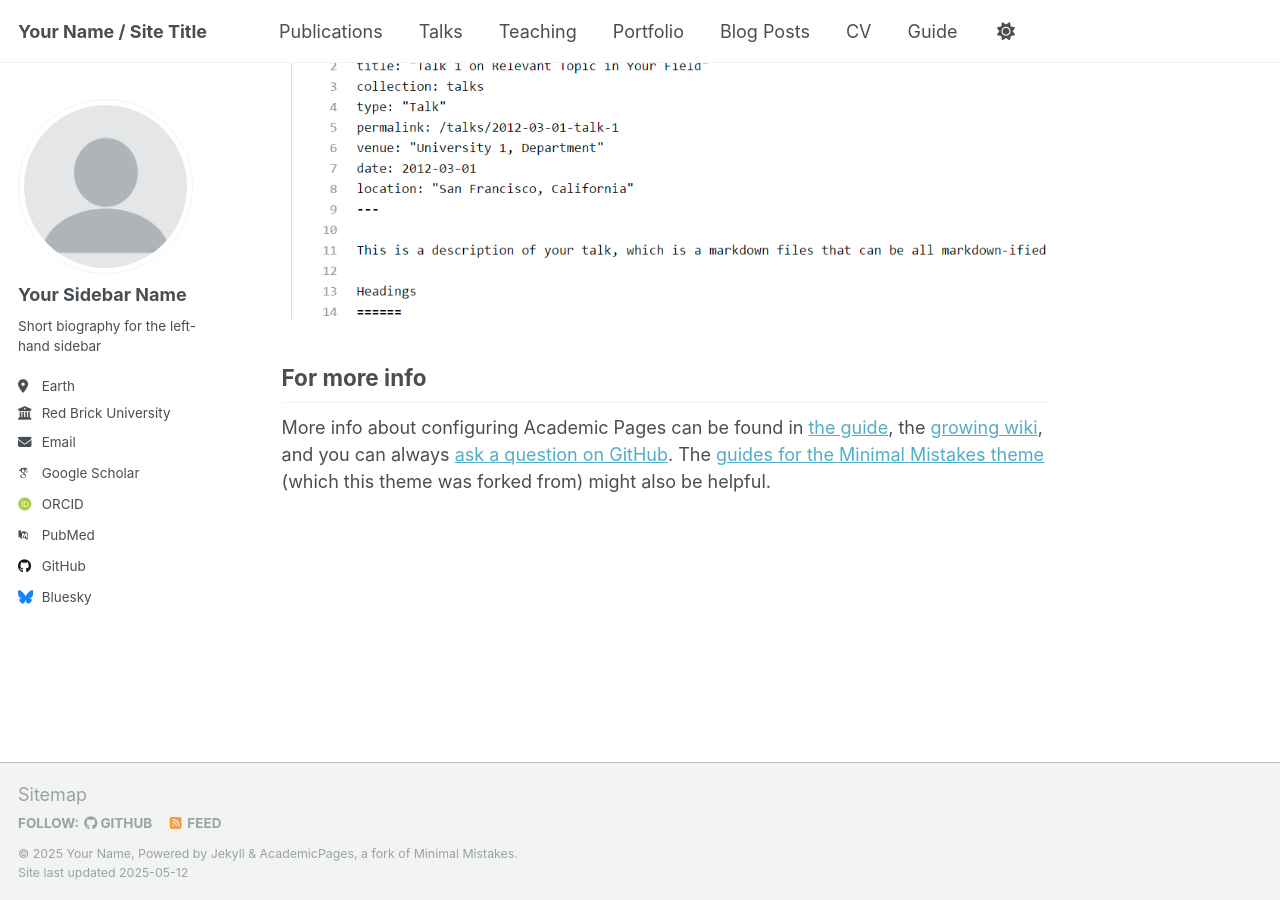
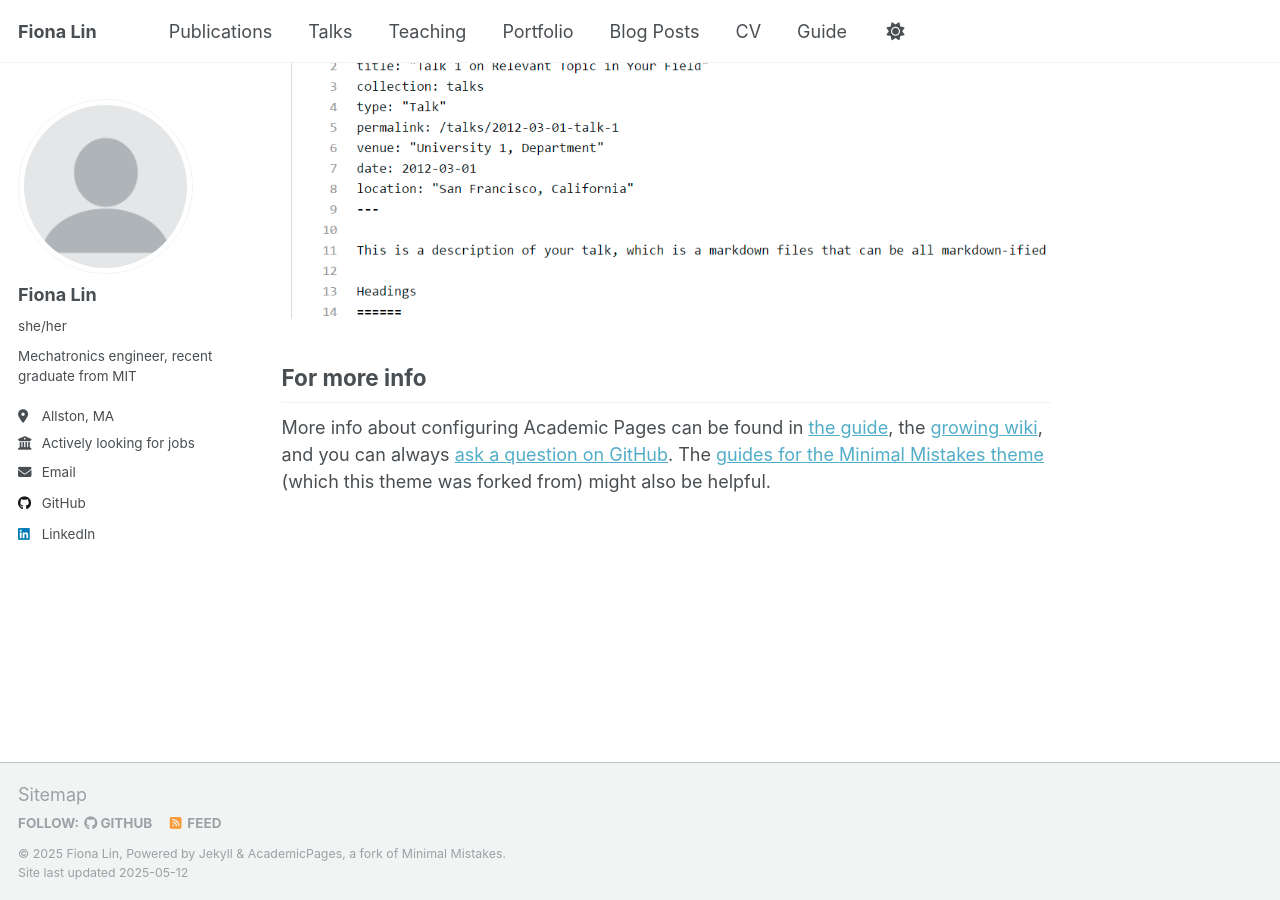
Before and after one commit to FionaLin13/backup.github.ioo, a Jekyll site: the page built from _pages/about.md, in a window 1280 px wide and 900 px high, scrolled down 2636 px. Built offline with Jekyll 4.4.1, drawn with Linux system fonts in a browser that asks for light colours; some web fonts are replaced.

Commit message:
Update _config.yml

```diff
--- a/_config.yml
+++ b/_config.yml
@@ -9,13 +9,13 @@
 # Basic Site Settings
 locale                   : "en-US"
 site_theme               : "default"
-title                    : "Your Name / Site Title"
+title                    : "Fiona Lin"
 title_separator          : "-"
-name                     : &name "Your Name"
-description              : &description "personal description"
-url                      : https://academicpages.github.io # the base hostname & protocol for your site e.g. "https://[your GitHub username].github.io" or if you already have some other page hosted on Github then use "https://[your GitHub username].github.io/[Your Repo Name]"
+name                     : &name "Fiona Lin"
+description              : &description "Mechatronics Engineer"
+url                      : https://fionalin13.github.io # the base hostname & protocol for your site e.g. "https://[your GitHub username].github.io" or if you already have some other page hosted on Github then use "https://[your GitHub username].github.io/[Your Repo Name]"
 baseurl                  : "" # the subpath of your site, e.g. "/blog"
-repository               : "academicpages/academicpages.github.io"
+repository               : "fionalin13.github.io"
 
 # Site Author - The following control what appear as part of the author content on the side bar.
 #               If a field is blank the icon and link will not appear, otherwise it will be shown.
@@ -23,22 +23,22 @@ repository               : "academicpages/academicpages.github.io"
 author:
   # Biographic information
   avatar           : "profile.png"
-  name             : "Your Sidebar Name"
-  pronouns         : # example: "she/her"
-  bio              : "Short biography for the left-hand sidebar"
-  location         : "Earth"
-  employer         : "Red Brick University"
+  name             : "Fiona Lin"
+  pronouns         : "she/her"
+  bio              : "Mechatronics engineer, recent graduate from MIT"
+  location         : "Allston, MA"
+  employer         : "Actively looking for jobs"
   uri              : # URL
-  email            : "none@example.org"
+  email            : "fionalin@mit.edu"
 
   # Academic websites
   academia         : # URL
   arxiv            : # URL - Update with the correct link to your profile
-  googlescholar    : "https://scholar.google.com/citations?user=PS_CX0AAAAAJ"
+  googlescholar    : # URL
   impactstory      : # URL
-  orcid            : "http://orcid.org/yourorcidurl"
+  orcid            : # URL
   semantic         : # URL
-  pubmed           : "https://www.ncbi.nlm.nih.gov/pubmed/?term=john+snow"
+  pubmed           : # URL
   researchgate     : # URL
   scopus           : # URL
 
@@ -46,12 +46,12 @@ author:
   bitbucket        : # Username - Update with your username on the site
   codepen          : # Username
   dribbble         : # Username
-  github           : "academicpages"
+  github           : "FionaLin13"
   kaggle           : # Username
   stackoverflow    : # User number or user number and name (i.e., use "1" or "1/jeff-atwood")
 
   # Social media
-  bluesky          : "bsky.app" # Replace this with you Bluesky username
+  bluesky          : # Replace this with you Bluesky username
   facebook         : # Username
   flickr           : # Username
   foursquare       : # Username
@@ -60,7 +60,7 @@ author:
   keybase          : # Username
   instagram        : # Username
   lastfm           : # Username
-  linkedin         : # Username
+  linkedin         : "finlin"
   mastodon         : # URL
   medium           : # URL
   pinterest        : # Username
```
